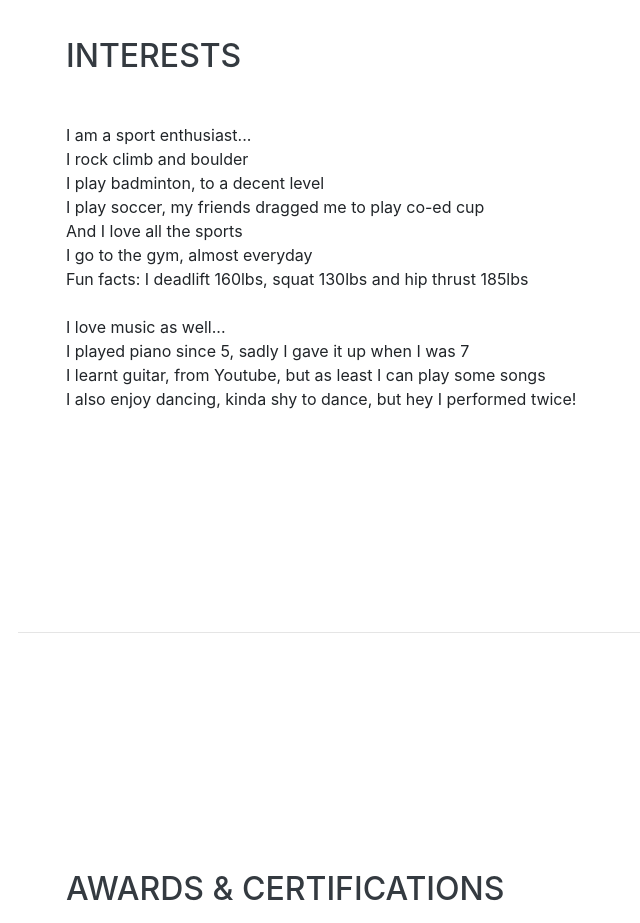
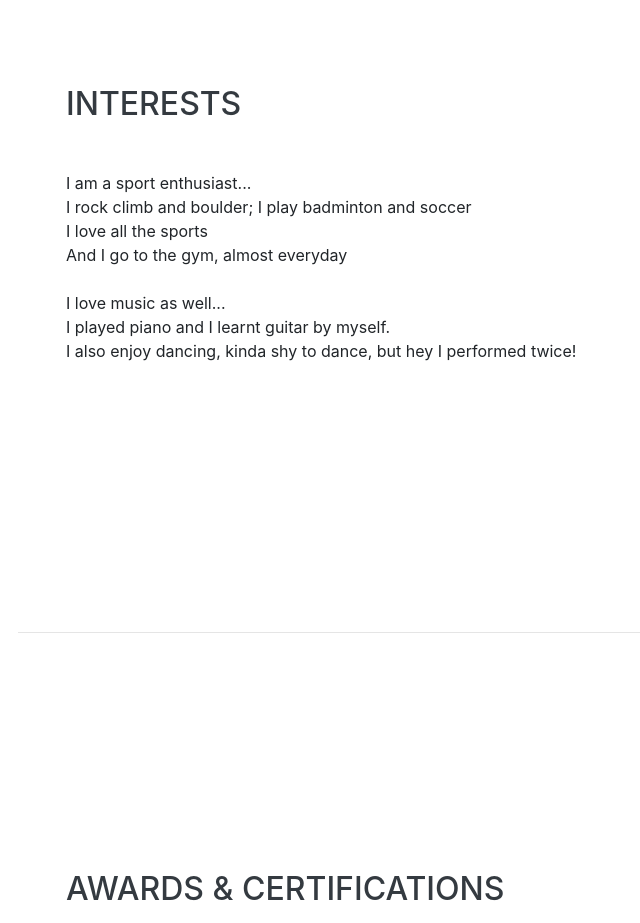
Before and after one commit to christinadeng-1015/MyResume, a website with bundled scripts: page index.html in a window 1280 px wide. Shown: the part 3940-4863 px from the top of the page, without its empty margins (254-894 px from the left). Built offline with nearby package versions, Linux system fonts and the light colour scheme; a web font is replaced by a local one.

Commit message:
Add files via upload

```diff
--- a/index.html
+++ b/index.html
@@ -363,16 +363,12 @@
       <div class="w-100">
         <h2 class="mb-5">Interests</h2>
         <p>I am a sport enthusiast... <br>
-          I rock climb and boulder<br>
-          I play badminton, to a decent level <br>
-          I play soccer, my friends dragged me to play co-ed cup <br>
-          And I love all the sports<br>
-          I go to the gym, almost everyday<br>
-          Fun facts: I deadlift 160lbs, squat 130lbs and hip thrust 185lbs <br><br>
+          I rock climb and boulder; I play badminton and soccer<br>
+          I love all the sports<br>
+          And I go to the gym, almost everyday<br><br>
 
           I love music as well... <br>
-          I played piano since 5, sadly I gave it up when I was 7 <br>
-          I learnt guitar, from Youtube, but as least I can play some songs <br>
+          I played piano and I learnt guitar by myself.<br>
           I also enjoy dancing, kinda shy to dance, but hey I performed twice! </p>
       </div>
     </section>
```
